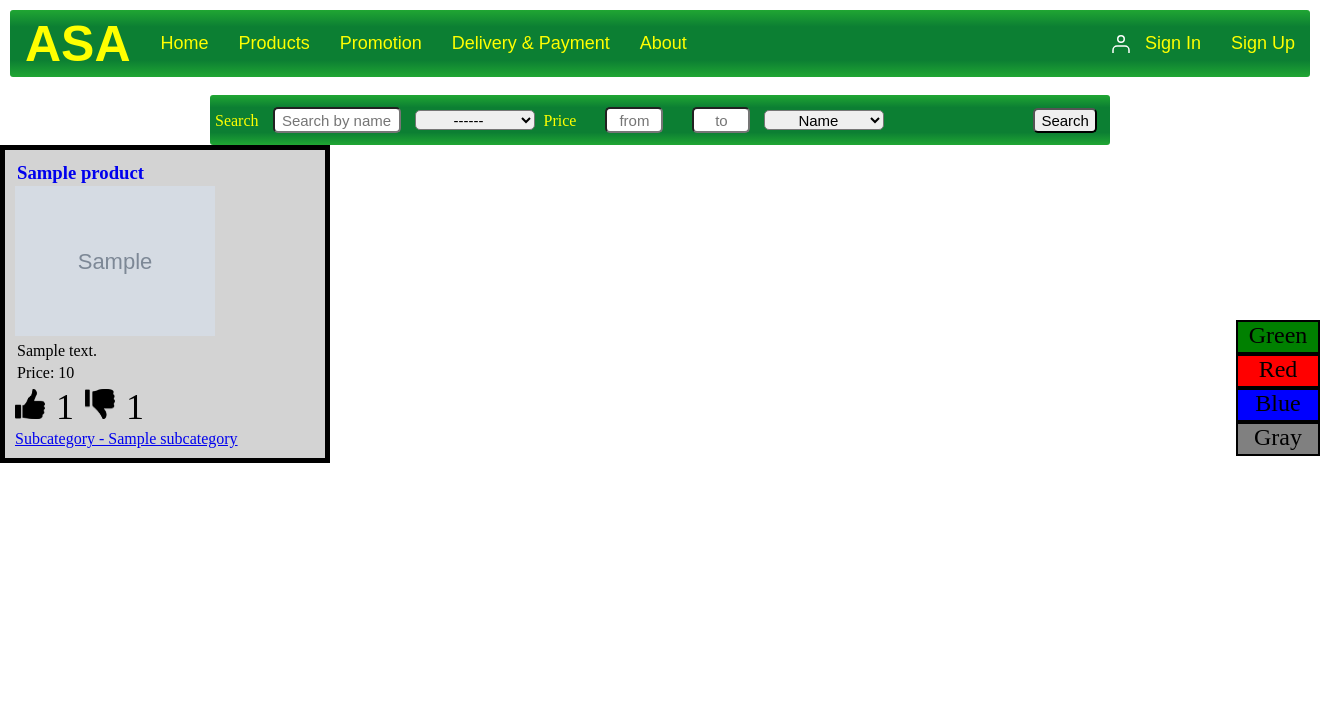
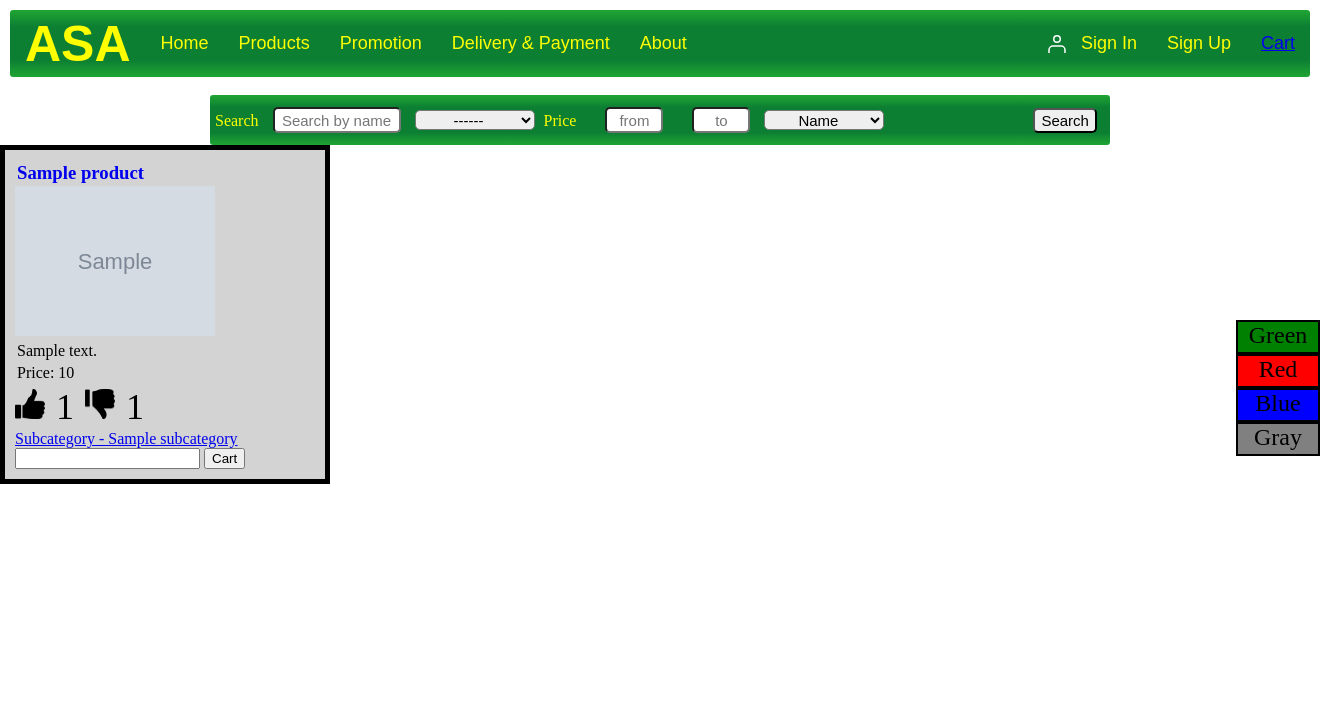
Before and after one commit to Arshak-Yesayan/food_market, a Django app: page /products/ in a window 1320 px wide. Shown: the top 709 px of the page. Run offline with Django 3.2, Linux system fonts and the light colour scheme; tables that the repository leaves empty hold one stand-in row (values such as "Sample post"); grey boxes marked "Sample" are stand-in pictures.

Commit message:
add button qt. product, add cart heaer

```diff
--- a/food_market/templates/header.html
+++ b/food_market/templates/header.html
@@ -17,9 +17,11 @@
         {% if user.is_authenticated %}
         <div class="header_item hraderbutton"><a href="{% url 'profile' %}" class="part_header_a">{{ user.username }}</a></div>
         <div class="header_item hraderbutton"><a href="{% url 'logout' %}" class="part_header_a">Log out</a></div>
+        <div class="header_item hraderbutton"><a href="#" class="part_header_a" >Cart</a></div>
         {% else %}
         <div class="header_item hraderbutton"><a href="{% url 'login' %}" class="part_header_a" >Sign In</a></div>
         <div class="header_item hraderbutton"><a href="{% url 'register' %}" class="part_header_a" >Sign Up</a></div>
+        <div class="header_item hraderbutton"><a href="#"  >Cart</a></div>
         {% endif %}
     </div>
 </header>
--- a/food_market/templates/product/index.html
+++ b/food_market/templates/product/index.html
@@ -68,6 +68,20 @@ ASA products
                     <p id="dislikes_{{ product.0.id }}" class="like_dislike">{{ product.0.dislikes }}</p>
                     </div>
                     <a href="{% url 'subcategory' product.0.subcategory %}">Subcategory - {{ product.0.subcategory }}</a>
+
+                    <form id="form_buying_product" class="form-inline">
+                        <input type="number" class="form-control">
+                        <button type="button" class="btn btn-success btn-buy"
+
+                        data-product_id = "{{ product.0.id }}"
+                        data-product_name = "{{ product.0.title }}"
+                        data-product_price = "{{ product.0.price }}"
+
+                        >
+                            Cart
+                        </button>
+                    </form>
+
                 </div>
         {% endfor %}
     {% endif %}
```
